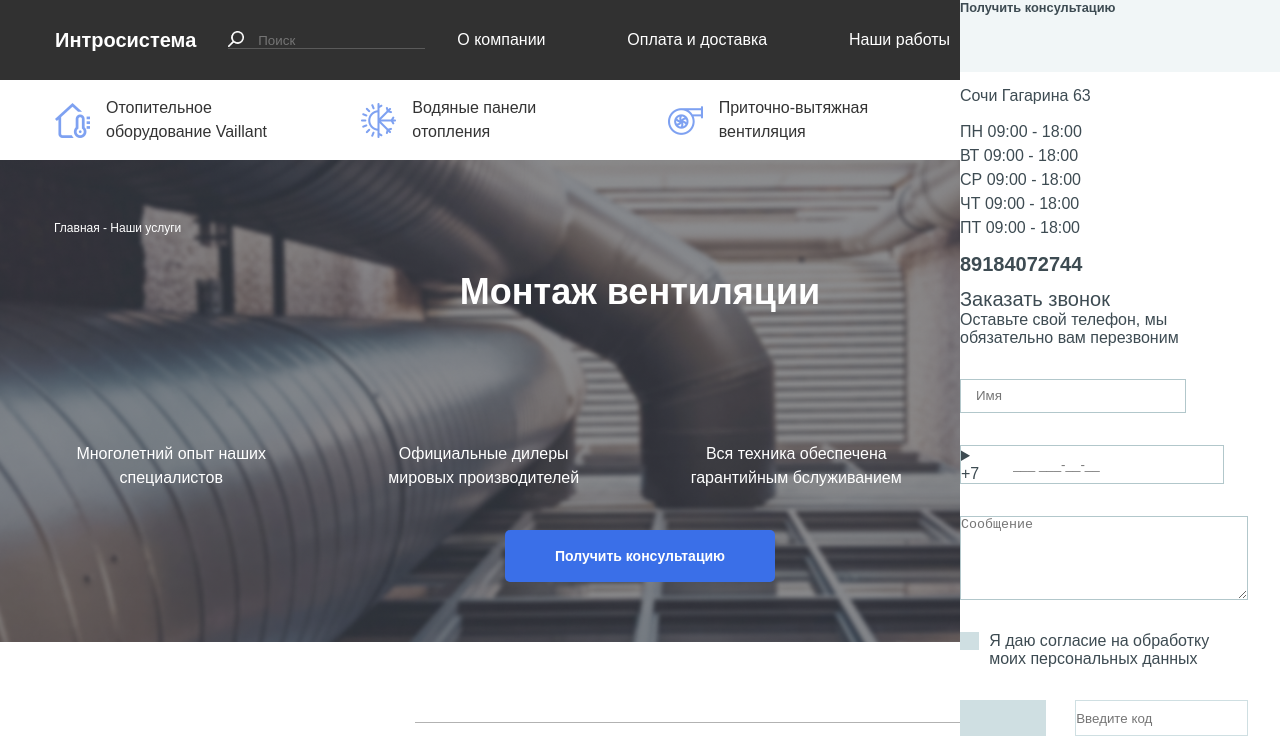
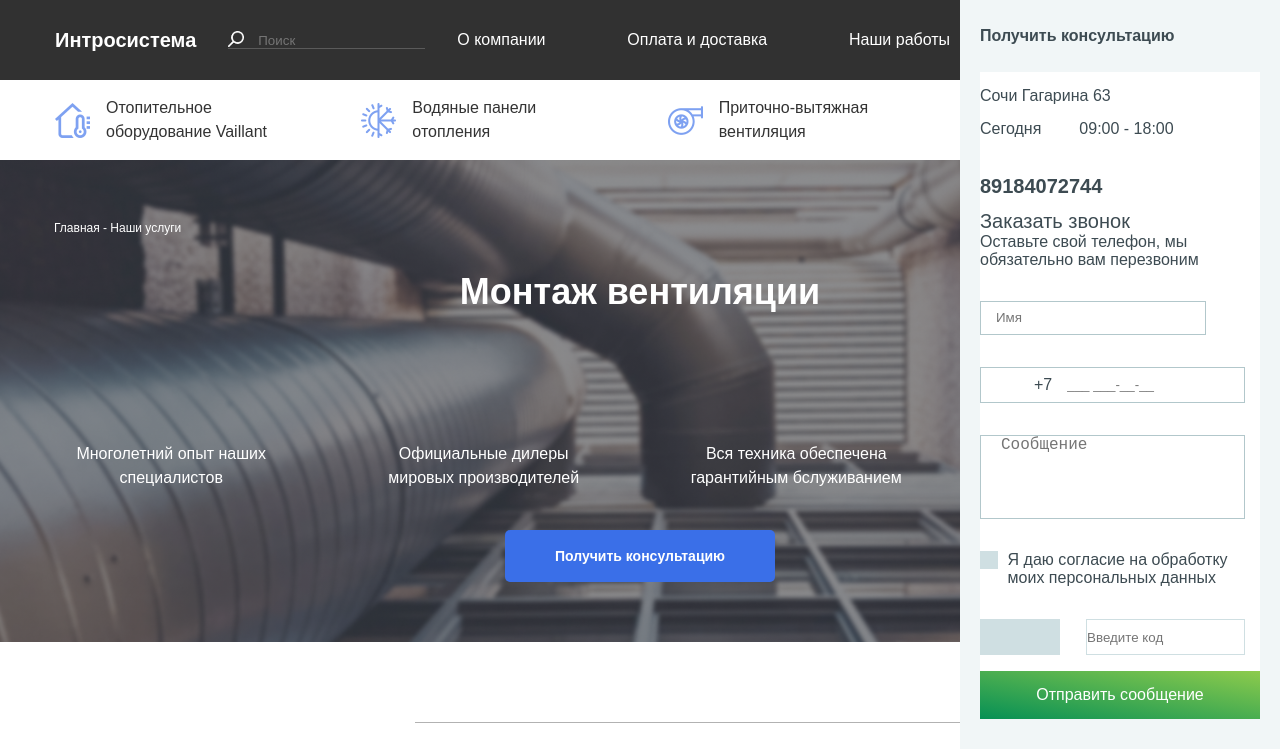
Before and after one commit to ar78ilnik/uslugi, a website: page app/instalation.html in a window 1280 px wide. Both pictures are taken after a click on the link "Получить консультацию". Shown: the top 749 px of the page. Drawn offline with nearby package versions, Linux system fonts and the light colour scheme; files that its build step writes are made by us from their sources.

Commit message:
Textarea

```diff
--- a/app/html_components/_bid.html
+++ b/app/html_components/_bid.html
@@ -11,11 +11,35 @@
                 <span class="bid__adres-text">Сочи Гагарина 63</span>
             </div>
             <div class="bid__times">
-				<span class="bid__time">ПН 09:00 - 18:00</span>
-				<span class="bid__time">ВТ 09:00 - 18:00</span>
-				<span class="bid__time">СР 09:00 - 18:00</span>
-				<span class="bid__time">ЧТ 09:00 - 18:00</span>
-				<span class="bid__time">ПТ 09:00 - 18:00</span>
+                <details class="bid__det">
+                    <summary class="bid__sum">
+                        <div class="bid__sum-wrapper">
+                            <span class="bid__day bid__day_sum">Сегодня</span>
+                            <span class="bid__hours bid__hours_sum">09:00 - 18:00</span>
+                        </div>
+                        <svg class="icon icon_bid">
+                            <use xlink:href="img/sprite.svg#arrow"></use>
+                        </svg>
+                    </summary>
+                    <ul class="bid__list-times">
+                        <li class="bid__item-times">
+                            <span class="bid__day">ВТ</span>
+                            <span class="bid__hours">09:00 - 18:00</span>
+                        </li>
+                        <li class="bid__item-times">
+                            <span class="bid__day">СР</span>
+                            <span class="bid__hours">09:00 - 18:00</span>
+                        </li>
+                        <li class="bid__item-times">
+                            <span class="bid__day">ЧТ</span>
+                            <span class="bid__hours">09:00 - 18:00</span>
+                        </li>
+                        <li class="bid__item-times">
+                            <span class="bid__day">ПТ</span>
+                            <span class="bid__hours">09:00 - 18:00</span>
+                        </li>
+                    </ul>
+                </details>
             </div>
             <div class="bid__tel">
                 <a class="bid__tel-number" href="tel:89184072744">89184072744</a>
@@ -36,8 +60,11 @@
                                         <svg class="icon icon_pais">
                                             <use xlink:href="img/sprite.svg#russian"></use>
                                         </svg>
-								<span class="form__code">+7</span>
+                                        <span class="form__country">+7</span>
                                     </summary>
+                                    <ul class="list">
+                                        <li class="list__item"></li>
+                                    </ul>
                                 </details>
                             </div>
                             <input type="text" class="form__input form__input_tel" name="tel" placeholder="___ ___-__-__" autocomplete="off">
--- a/app/js/script.js
+++ b/app/js/script.js
@@ -25,7 +25,8 @@
         document.body.style.overflow = '';
     })
 
-    linkBlueAbout.addEventListener('click', () => {
+    linkBlueAbout.addEventListener('click', (event) => {
+        event.preventDefault();
         bidBlock.classList.toggle('bid_open');
     })
 
--- a/app/scss/bid.scss
+++ b/app/scss/bid.scss
@@ -7,6 +7,8 @@
         display: grid;
         grid-template-columns: 1fr 72px;
         grid-template-rows: 72px 1fr;
+        padding-left: 20px;
+        padding-right: 20px;
     }
 
     &__close {
@@ -32,6 +34,33 @@
         line-height: 3rem;
     }
 
+    &__sum {
+        margin-bottom: 8px;
+        display: flex;
+        justify-content: space-between;
+    }
+
+    &__sum-wrapper {
+        display: flex;
+        justify-content: flex-end;
+        gap: 38px;
+    }
+
+    &__item-times {
+        line-height: 2rem;
+        display: flex;
+        justify-content: space-between;
+    }
+
+    &__day {
+        flex-basis: 30%;
+        text-align: end;
+    }
+
+    &__hours {
+        flex-basis: 65%;
+    }
+
     &__time {
         display: block;
         line-height: 1.5rem;
@@ -53,6 +82,9 @@
         height: 84px;
         width: 100%;
         border: 1px solid var(--popup);
+        resize: none;
+        font-size: 1rem;
+        padding-left: 20px;
     }
 }
 
--- a/app/scss/button.scss
+++ b/app/scss/button.scss
@@ -8,6 +8,7 @@
         width: 34px;
         height: 21px;
     }
+
     &_calc {
         display: inline-block;
         font-size: 12px;
@@ -23,10 +24,14 @@
         grid-column: 3/4;
         grid-row: 3/4;
     }
+
     &_bid {
         width: 100%;
-		border: 1px solid var(--submit-bg);
+        border: 0;
         line-height: 3rem;
+        background: linear-gradient(to bottom left, #8dcb4c, #069055);
+        color: var(--white);
+        font-size: 1rem;
     }
 }
 
--- a/app/scss/form.scss
+++ b/app/scss/form.scss
@@ -71,9 +71,14 @@
             line-height: 2rem;
         }
 
+        &_name {
+            padding-left: 20px;
+        }
+
         &_tel {
             display: block;
             border-left: 0;
+            padding-left: 10px;
         }
 
         &_tel-pais {
@@ -83,10 +88,12 @@
     }
 
     &__captcha {
-            width: 60%;
-            height: 36px;
-            border: 1px solid var(--check-bid);
-        }
+        width: 60%;
+        height: 36px;
+        border: 1px solid var(--check-bid);
+        color: var(--captcha);
+
+    }
 
     &__code {
         width: 100%;
@@ -100,6 +107,10 @@
         flex-direction: row;
     }
 
+    &__tel-pais {
+        width: 40%;
+    }
+
     &__det {
         height: 100%;
         border: 1px solid var(--popup);
@@ -110,6 +121,13 @@
         height: inherit;
         display: flex;
         align-items: center;
+    }
+
+    &__summary {
+        display: flex;
+        justify-content: space-between;
+        align-items: center;
+        height: 34px;
     }
 
     &__tetra {
--- a/app/scss/icon.scss
+++ b/app/scss/icon.scss
@@ -13,6 +13,7 @@
         stroke: var(--popup);
         stroke-width: 2px;
     }
+
     &_bid:hover {
         color: var(--popup-hover);
     }
@@ -49,6 +50,12 @@
         width: 16px;
         height: 11px;
     }
+
+    .bid__det[open] &_bid {
+        -webkit-transform: rotate(180deg);
+        transform: rotate(180deg);
+    }
+
     &_bid-adres {
         display: block;
         width: 24px;
@@ -86,6 +93,7 @@
             width: 30px;
             height: 30px;
         }
+
         &_sum {
             display: none;
         }
--- a/app/scss/title.scss
+++ b/app/scss/title.scss
@@ -14,21 +14,26 @@
         line-height: 24px;
         margin-bottom: 24px;
         font-weight: 700;
+
         &-bid {
-            font-size: 0.8rem;
+            font-size: 1rem;
             grid-column: 1/2;
             grid-row: 1/2;
+            align-self: center;
         }
+
         &-benefits {
             font-size: 24px;
             line-height: 32px;
             margin-bottom: 30px;
         }
+
         &-spend {
             font-size: 24px;
             line-height: 32px;
             margin-bottom: 10px;
         }
+
         &-calc {
             font-size: 28px;
             font-weight: 700;
@@ -37,21 +42,25 @@
             width: 70%;
             margin: 0 auto;
         }
+
         &-order {
             justify-self: start;
             font-size: 36px;
             line-height: 48px;
         }
+
         &-howto {
             font-size: 24px;
             line-height: 36px;
             width: 70%;
         }
+
         &-attend {
             font-size: 20px;
             line-height: 30px;
             position: relative;
         }
+
         &-attend::before {
             content: '';
             position: absolute;
@@ -62,11 +71,13 @@
             height: 83px;
             background-image: url(../img/attendBg-360.png);
         }
+
         &-sertif {
             padding-top: 25px;
             font-size: 24px;
             line-height: 36px;
         }
+
         &-team {
             line-height: 30px;
             margin-bottom: 30px;
@@ -76,6 +87,7 @@
     &_h3 {
         font-size: 16px;
         line-height: 24px;
+
         &-serv {
             width: 70%;
             font-weight: 600;
@@ -85,6 +97,7 @@
     &_h3-sertif {
         display: none;
     }
+
     &_form {
         font-weight: 700;
         font-size: 32px;
@@ -113,6 +126,7 @@
         font-weight: 300;
         font-size: 12px;
         color: var(--text-light);
+
         &_spend {
             font-size: 16px;
             line-height: 24px;
@@ -129,6 +143,7 @@
             grid-column: 1/2;
             grid-row: 1/2;
         }
+
         &_h2 {
             &-benefits {
                 text-align: center;
@@ -136,30 +151,37 @@
                 line-height: 32px;
                 font-weight: 700;
             }
+
             &-order {
                 grid-column: 1/2;
                 grid-row: 1/2;
                 margin-bottom: 0;
             }
+
             &-team {
                 grid-column: 1/2;
                 grid-row: 1/2;
             }
+
             &-spend {
                 font-size: 24px;
                 line-height: 32px;
                 margin-bottom: 0;
             }
+
             &-attend {
                 padding-left: 30px;
             }
+
             &-attend::before {
                 left: 0;
             }
+
             &-calc {
                 font-size: 28px;
                 line-height: 36px;
             }
+
             &-sertif {
                 font-size: 24px;
                 line-height: 36px;
@@ -175,9 +197,11 @@
             font-size: 24px;
             line-height: 32px;
         }
+
         &_form {
             margin: 0;
         }
+
         &_footer {
             margin-bottom: 43px;
         }
@@ -191,59 +215,73 @@
             font-size: 36px;
             line-height: 48px;
         }
+
         &_h2 {
             font-size: 24px;
             line-height: 36px;
             margin-bottom: 10px;
+
             &-benefits {
                 margin-bottom: 47px;
             }
+
             &-attend {
                 grid-column: 1/2;
                 grid-row: 1/2;
                 margin-bottom: 50px;
             }
+
             &-attend::before {
                 width: 123px;
                 height: 119px;
                 background-image: url(../img/attendBg-1024.png);
                 top: -50px;
             }
+
             &-spend {
                 margin-bottom: 0;
             }
+
             &-calc {
                 font-size: 36px;
                 line-height: 48px;
                 margin-bottom: 0;
             }
+
             &-order {
                 font-size: 36px;
                 line-height: 48px;
             }
+
             &-sertif {
                 margin-bottom: 40px;
             }
+
             &-howto {
                 width: 40%;
                 margin-bottom: 40px;
             }
+
             &-attend {
                 margin-bottom: 40px;
             }
         }
+
         &__text {
             font-size: 16px;
             line-height: 24px;
         }
+
         &_about {
             font-size: 36px;
             line-height: 48px;
         }
+
         &_h3 {
             font-size: 24px;
             line-height: 32px;
         }
+
         &_footer {
             margin-bottom: 38px;
         }
@@ -257,6 +295,7 @@
                 grid-column: 1/3;
                 grid-row: 1/2;
             }
+
             &-attend::before {
                 width: 179px;
                 height: 254px;
--- a/app/scss/vars.scss
+++ b/app/scss/vars.scss
@@ -21,6 +21,10 @@ li {
 
 fieldset {
     border: 0;
+}
+
+summary {
+    display: block;
 }
 
 input,
@@ -51,4 +55,5 @@ select {
     --check-bid: #cfdfe2;
     --check-bid-hover: #8188c2;
     --submit-bg: #e3ecef;
+    --captcha: #8ea6ab;
 }
```
Lines whose indentation alone changed are shown as unchanged.
